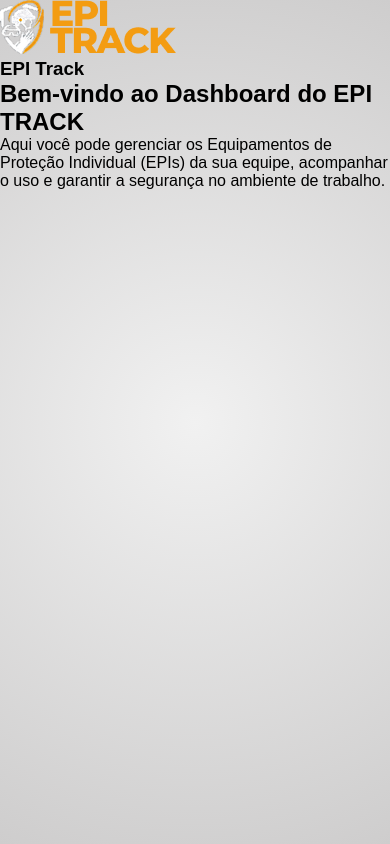
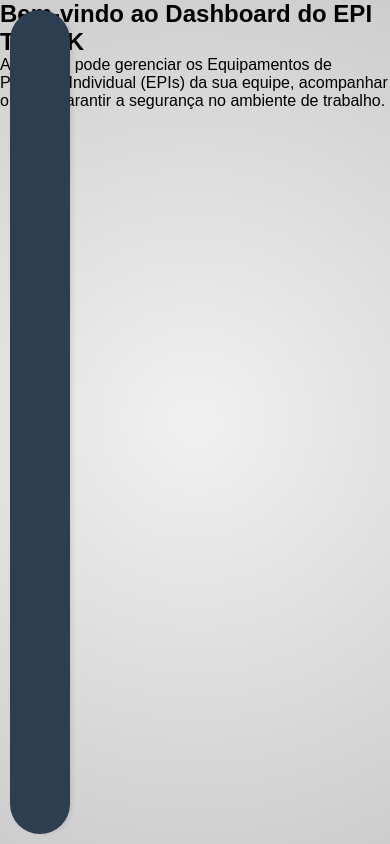
Before and after one commit to kauanzeraaa/epi_track, a Vue app: page /dashboard in a window 390 px wide. Built offline with nearby package versions, Linux system fonts and the light colour scheme; no server answers; a web font is replaced by a local one.

Commit message:
<aside> sidebar

```diff
--- a/src/components/SideBar.vue
+++ b/src/components/SideBar.vue
@@ -1,6 +1,41 @@
 <template>
-    <div class="sidebar-header">
-        <img src="../assets/dark_logo_version2.png" alt="Logo" class="logo" draggable="false" />
-        <h3 class="system-title">EPI Track</h3>
-    </div>
+    <aside class="sidebar">
+        <section class="sidebar-icons">
+
+        </section>
+    </aside>
 </template>
+
+<style>
+
+    .sidebar {
+        width: 100px;
+        position: fixed;
+        top: 0;
+        bottom: 0;
+        left: 0;
+        display: flex;
+        flex-direction: column;
+        padding: 20px;
+        margin: 20px;
+        box-shadow: 2px 0 5px rgba(0, 0, 0, 0.1);
+        background-color: var(--color-blue);
+        border-radius: 100px;
+    }
+
+    @media (max-width: 480px) {
+        .sidebar {
+            width: 40px;
+            padding: 10px;
+            margin: 10px;
+        }
+    }
+
+    @media (max-width: 768px) {
+        .sidebar {
+            width: 60px;
+            padding: 10px;
+            margin: 10px;
+        }
+    }
+</style>
```
